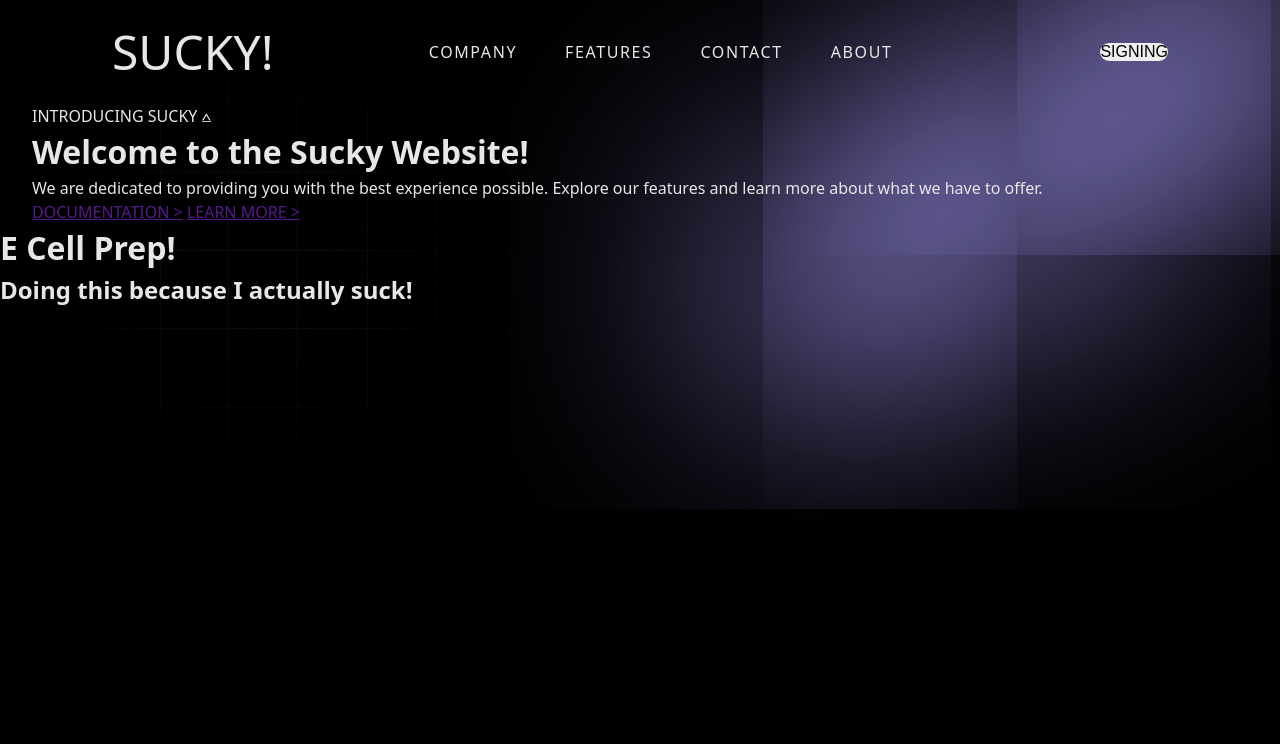
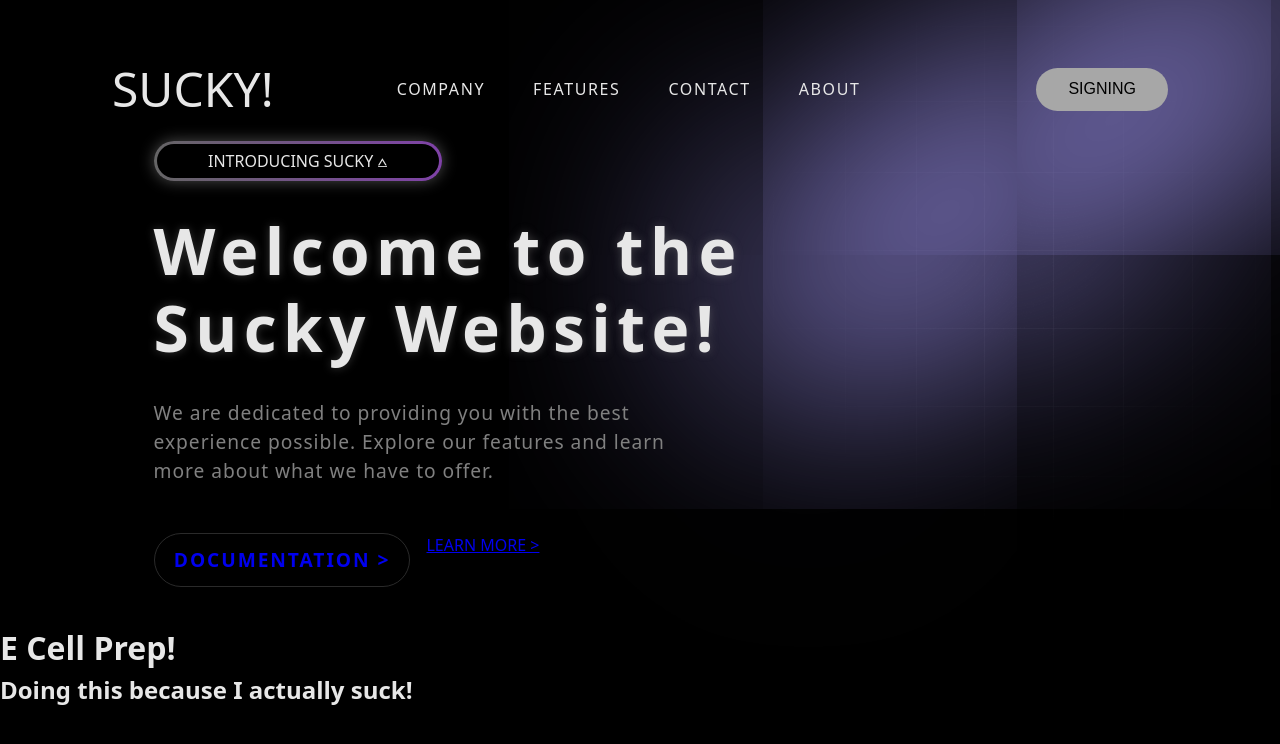
Before and after one commit to raechel11pinto12-wq/prepwebsite, a plain HTML site: page PREP.html/ecellprep.html in a window 1280 px wide. Drawn offline with Linux system fonts and the light colour scheme.

Commit message:
prep-pt2

```diff
--- a/PREP.html/ecellprep.html
+++ b/PREP.html/ecellprep.html
@@ -12,7 +12,7 @@
     <div class="container">
         <main>
         <header>
-            <h1 class=""logo">SUCKY!</h1>
+            <h1 class="logo">SUCKY!</h1>
             <nav>
                 <a href="#">COMPANY</a>
                 <a href="#">FEATURES</a>
@@ -22,15 +22,15 @@
 
             <button class="btn-signing">SIGNING</button>
         </header>
-       <div class=""content">
+       <div class="content">
         <div class="tag-box">
             <div class="tag">INTRODUCING SUCKY &wedbar;</div>
             </div>
             <h1>Welcome to the Sucky Website!</h1>
             <p class="description">We are dedicated to providing you with the best experience possible. Explore our features and learn more about what we have to offer.</p>
-            <div class=""buttons">
-            <a href="" class="btn-get-started">DOCUMENTATION &gt;</a>
-            <a href="" class="btn-learn-more">LEARN MORE &gt;</a>
+            <div class="buttons">
+            <a href="#" class="btn-get-started">DOCUMENTATION &gt;</a>
+            <a href="#"class="btn-learn-more">LEARN MORE &gt;</a>
             </div>
         </div>
         </main>
--- a/PREP.html/prep.css
+++ b/PREP.html/prep.css
@@ -16,7 +16,7 @@
 .image-gradient{
     position: absolute;
     top: 0;
-    right 0;
+    right: 0;
     opacity: 0.5;
     z-index: -1;
 }
@@ -66,9 +66,9 @@
 nav a{
     font-size: 1rem;
     letter-spacing: 0.1rem;
-    transition color 0.2s ease;
+    transition-color: 0.2s ease;
     text-decoration: none;
-    color: inherit
+    color: inherit;
 }
 
 nav a:hover{
@@ -76,8 +76,8 @@
 }
 
 .btn-signing{
-    background-color: #a7a7a7
-    color:black
+    background-color: #a7a7a7;
+    color:black;
     padding: 0.8rem 2rem;
     border-radius: 50px;
     border:none;
@@ -87,6 +87,109 @@
     cursor: pointer;
 }
 
-btn-signing:hover{
+.btn-signing:hover
+{
     background-color: white;
 }
+
+/* MAIN CONTENT */
+main{
+    display: flex;
+    flex-direction: column;
+    justify-content: center;
+    min-height: calc(90vh - 6rem);
+}
+
+.content{
+    max-width: 40rem;
+    margin-left: 10%;
+    z-index: 999;
+}
+
+.tag-box{
+    position: relative;
+    width: 18rem;
+    height: 2.5rem;
+    border-radius: 50px;
+    background: linear-gradient(to right, #656565, #7f42a7, #6600c5);
+    background-size: 200%;
+    animation: animationGradient 2.5s linear infinite;
+    box-shadow: 0 0 15px rgba( 255, 255, 255, 0.3);
+}
+
+@keyframes animationGradient{
+    to{
+        background-position: 200%;
+    }
+
+}
+
+.tag-box .tag{
+    position: absolute;
+    inset: 3px 3px 3px 3px;
+    background-color: black;
+    border-radius: 50px;
+    display: flex;
+    align-items: center;
+    justify-content: center;
+    transition: 0.5s ease;
+    cursor: pointer;
+}
+
+.tag-box .tag:hover{
+    color: #5300a0;
+}
+
+.content h1{
+    font-size: 4rem;
+    font-weight: 600;
+    letter-spacing: 0.1em;
+    margin: 2rem 0;
+    line-height: 1.2;
+    text-shadow: 0 0 10px rgba(128, 128, 128, 0.418);
+}
+
+.description {
+    font-size: 1.2rem;
+    letter-spacing: 0.05em;
+    max-width: 35rem;
+    color: grey;
+}
+
+.buttons {
+    display: flex;
+    gap: 1rem;
+    margin-top: 3rem;
+}
+
+.btn-get-started{
+    text-decoration: none;
+    border: 1px solid #2a2a2a;
+    padding: 0.7rem 1.2rem;
+    border-radius: 50px;
+    font-size: 1.2rem;
+    font-weight: 600;
+    letter-spacing: 0.1em;
+    transition: background-color 0.2s ease;
+}
+
+.btn-get-started:hover{
+    background-color: #1a1a1a;
+}
+
+.btn-signing-main {
+    text-decoration: none;
+    background-color: lightgray;
+    color: black;
+    padding: 0.6rem 2.5rem;
+    border-radius: 50px;
+    font-size: 1.2rem;
+    font-weight:600;
+    letter-spacing: 0.1em;
+    transition: background-color 0.2 ease;
+
+}
+
+.btn-signing-main:hover{
+    background-color: gray;
+}
```
